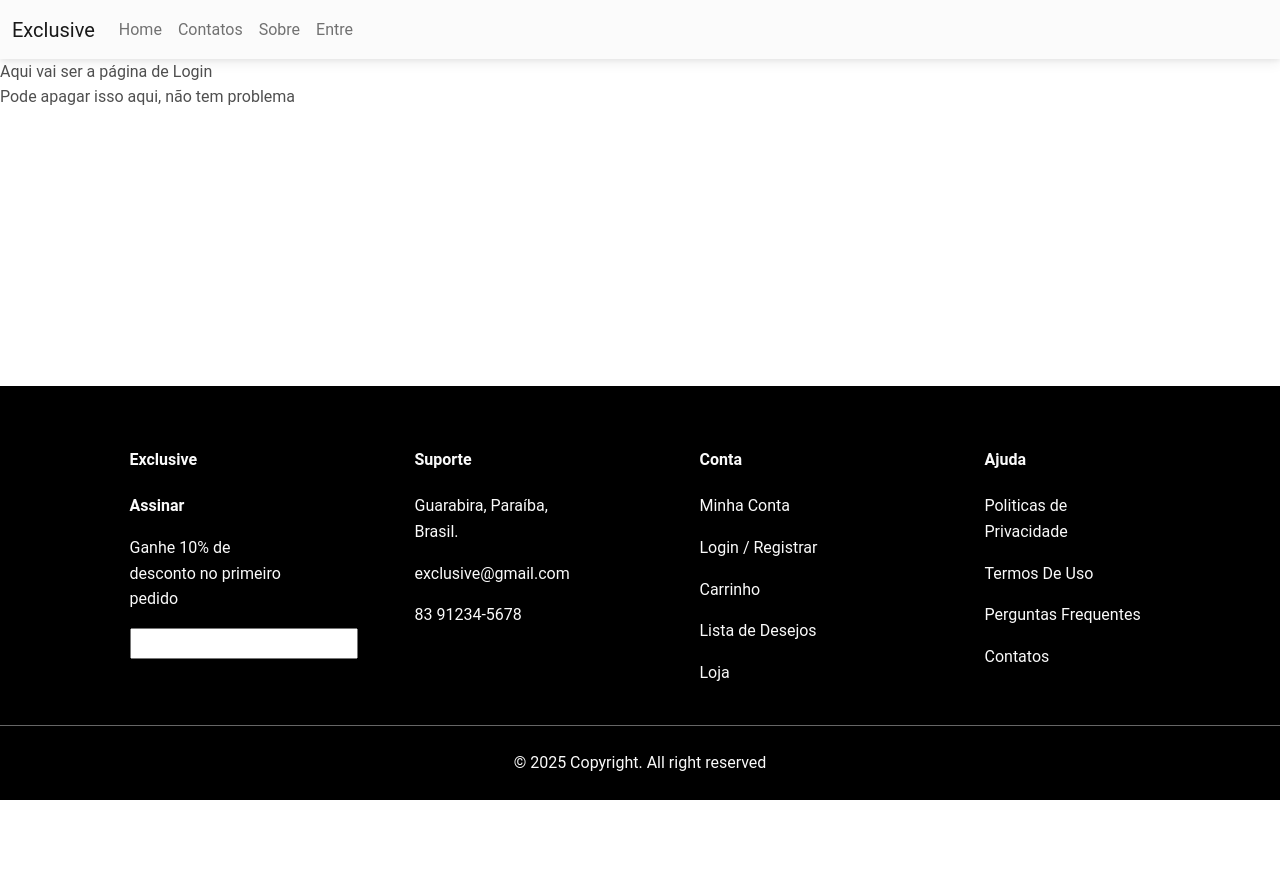
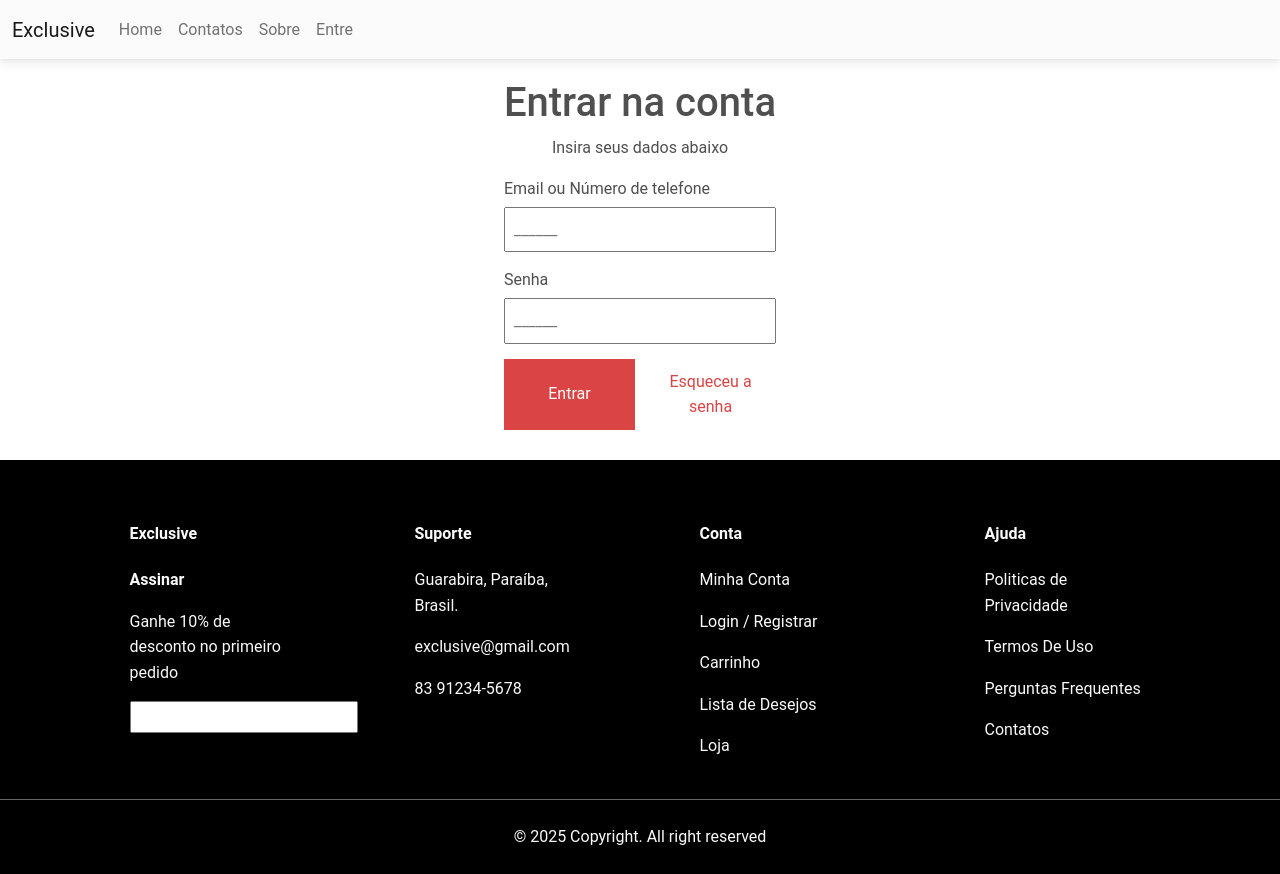
Before and after one commit to guilhermemoraes1/e-commerce_website, a React (Vite) app: page /login in a window 1280 px wide. Before the commit the page ends 800 px from the top, so only its background shows below. Built offline with nearby package versions, Linux system fonts and the light colour scheme.

Commit message:
Criei o forms de login

```diff
--- /dev/null
+++ b/src/components/FazerLogin.css
@@ -0,0 +1,60 @@
+.register-container {
+    max-width: 400px;
+    margin: 0 auto;
+    padding: 20px;
+    text-align: center;
+}
+
+.register-form {
+display: flex;
+flex-direction: column;
+}
+
+.form-group {
+margin-bottom: 15px;
+text-align: left;
+}
+
+.form-group label {
+display: block;
+margin-bottom: 5px;
+}
+
+.form-group input {
+width: 100%;
+padding: 8px;
+box-sizing: border-box;
+}
+
+.button-group {
+display: flex;
+justify-content: space-between;
+gap: 10px;
+}
+
+.create-account-btn, .google-btn {
+padding: 10p;
+margin-bottom: 10px;
+border: none;
+cursor: pointer;
+flex: 1;
+}
+
+.create-account-btn {
+background-color: #DB4444;
+color: white;
+}
+
+.google-btn {
+    background-color: white;
+    color: #DB4444;
+}
+
+.login-link {
+margin-top: 10px;
+}
+
+.login-link a {
+color: #4CAF50;
+text-decoration: none;
+}
--- /dev/null
+++ b/src/components/FazerLogin.jsx
@@ -0,0 +1,27 @@
+import React from 'react';
+import './FazerLogin.css'; // Importe o CSS para estilização
+
+const FazerLogin = () => {
+  return (
+    <div className="register-container">
+      <h1>Entrar na conta</h1>
+      <p>Insira seus dados abaixo</p>
+      <form className="register-form">
+        <div className="form-group">
+          <label htmlFor="email">Email ou Número de telefone</label>
+          <input type="text" id="email" placeholder="______" />
+        </div>
+        <div className="form-group">
+          <label htmlFor="password">Senha</label>
+          <input type="password" id="password" placeholder="______" />
+        </div>
+        <div className="button-group">
+          <button type="submit" className="create-account-btn">Entrar</button>
+          <button type="button" className="google-btn">Esqueceu a senha</button>
+        </div>
+      </form>
+    </div>
+  );
+};
+
+export default FazerLogin;
--- a/src/components/Footer.css
+++ b/src/components/Footer.css
@@ -1,8 +1,14 @@
-footer {
-  margin-top: auto;
-}
 
 footer {
   background-color: #000;
   color: #fff;
+  margin-top: auto;
 }
+
+a {
+  color: white;
+}
+
+a:hover {
+  color: white;
+}
--- a/src/components/Footer.jsx
+++ b/src/components/Footer.jsx
@@ -52,9 +52,12 @@ const Footer = () => {
                 <p>
                   Minha Conta
                 </p>
-                <p>
-                  Login / Registrar
-                </p>
+                <a href='/criarConta'>
+                  <p>
+                    Login / Registrar
+                  </p>
+                </a>
+
                 <p>
                   Carrinho
                 </p>
--- a/src/components/Main.jsx
+++ b/src/components/Main.jsx
@@ -5,8 +5,7 @@ const Main = () => {
   return (
     <main>
       <Container fluid className="mt-2">
-        {/* Propriedades */}
-        <PropriedadesCard />
+
       </Container>
     </main>
   );
--- a/src/components/PropriedadeCard.jsx
+++ /dev/null
@@ -1,31 +0,0 @@
-import { Button, Card, Col } from 'react-bootstrap';
-import PropTypes from 'prop-types';
-
-const PropriedadeCard = ({ imagem, nome, descricao }) => {
-  const detalharHandleClick = (event) => {
-    console.log('Clicou');
-  };
-
-  return (
-    <Col>
-      <Card>
-        <Card.Img variant="top" src={imagem} />
-        <Card.Body>
-          <Card.Title>{nome}</Card.Title>
-          <Card.Text>{descricao}</Card.Text>
-          <Button onClick={detalharHandleClick} variant="primary">
-            Detalhar
-          </Button>
-        </Card.Body>
-      </Card>
-    </Col>
-  );
-};
-
-PropriedadeCard.propTypes = {
-  imagem: PropTypes.string,
-  nome: PropTypes.string,
-  descricao: PropTypes.string,
-};
-
-export default PropriedadeCard;
--- a/src/components/PropriedadesCard.jsx
+++ /dev/null
@@ -1,25 +0,0 @@
-import { Row } from 'react-bootstrap';
-import PropriedadeCard from './PropriedadeCard';
-import propriedades from '../datasets/propriedades';
-
-const PropriedadesCard = () => {
-  let propriedadesData = [...propriedades];
-  return (
-    <>
-      <Row>
-        {propriedadesData.map(({ imagem, nome, descricao }, indice) => {
-          return (
-            <PropriedadeCard
-              key={indice}
-              imagem={imagem}
-              nome={nome}
-              descricao={descricao}
-            />
-          );
-        })}
-      </Row>
-    </>
-  );
-};
-
-export default PropriedadesCard;
--- a/src/datasets/propriedades.js
+++ /dev/null
@@ -1,22 +0,0 @@
-let propriedades = [
-  {
-    imagem:
-      'https://images.unsplash.com/photo-1550470789-fc6193fd518c?w=600&auto=format&fit=crop&q=60&ixlib=rb-4.0.3&ixid=M3wxMjA3fDB8MHxzZWFyY2h8OHx8ZmFybSUyMGNvZmZlZXxlbnwwfHwwfHx8MA%3D%3D',
-    nome: 'Torra do Café',
-    descricao: 'Torra do café feita artesanalmente na propriedade.',
-  },
-  {
-    imagem:
-      'https://images.unsplash.com/photo-1552346989-e069318e20a5?q=80&w=1748&auto=format&fit=crop&ixlib=rb-4.0.3&ixid=M3wxMjA3fDB8MHxwaG90by1wYWdlfHx8fGVufDB8fHx8fA%3D%3D',
-    nome: 'Frutos Especiais',
-    descricao: 'Frutos sem adição defensivo.',
-  },
-  {
-    imagem:
-      'https://images.unsplash.com/photo-1721616888194-bcd66011ce77?w=600&auto=format&fit=crop&q=60&ixlib=rb-4.0.3&ixid=M3wxMjA3fDB8MHxwaG90by1yZWxhdGVkfDN8fHxlbnwwfHx8fHw%3D',
-    nome: 'Máquina tecnológicas',
-    descricao: 'Máquinas que usam tecnologia para melhorar o processo.',
-  },
-];
-
-export default propriedades;
--- a/src/views/Contatos.jsx
+++ b/src/views/Contatos.jsx
@@ -1,17 +1,5 @@
-
-import { useState } from 'react';
 
 const Contatos = () => {
-  const [show, setShow] = useState(false);
-
-  const handleShow = () => setShow(!show);
-
-  let [nome, setNome] = useState('');
-
-  const handleChange = (event) => {
-    console.log(nome);
-    setNome(event.target.value);
-  };
 
   return (
     <>
--- a/src/views/Login.jsx
+++ b/src/views/Login.jsx
@@ -1,8 +1,9 @@
+import FazerLogin from "../components/fazerLogin";
+
 const Login = () => {
     return (
       <>
-        <div>Aqui vai ser a página de Login</div>
-        <div>Pode apagar isso aqui, não tem problema</div>
+        <FazerLogin></FazerLogin>
       </>
     );
   };
--- a/src/views/Sobre.jsx
+++ b/src/views/Sobre.jsx
@@ -1,7 +1,15 @@
 const Sobre = () => {
   return (
     <>
-      <div>Sobre</div>
+      <div className="sobre-container">
+        <h1 className="sobre-title">Nossa História</h1>
+        <p>
+        Lançada em 2025, a Exclusive é o principal mercado de compras on-line do Brazil. Apoiada por uma ampla gama de soluções personalizadas de marketing, dados e serviços, a Exclusive tem 10.500 vendedores e 300 marcas e atende a 3 milhões de clientes em toda a região.
+        </p>
+        <p>
+        A Exclusive tem mais de 1 milhão de produtos para oferecer, crescendo muito rápido. A Exclusive oferece uma variedade diversificada em categorias para o consumidor.
+        </p>
+      </div>
     </>
   );
 };
```
Also changed, not shown: src/components/ClientesTable.jsx (deleted, +0 -50 lines).
